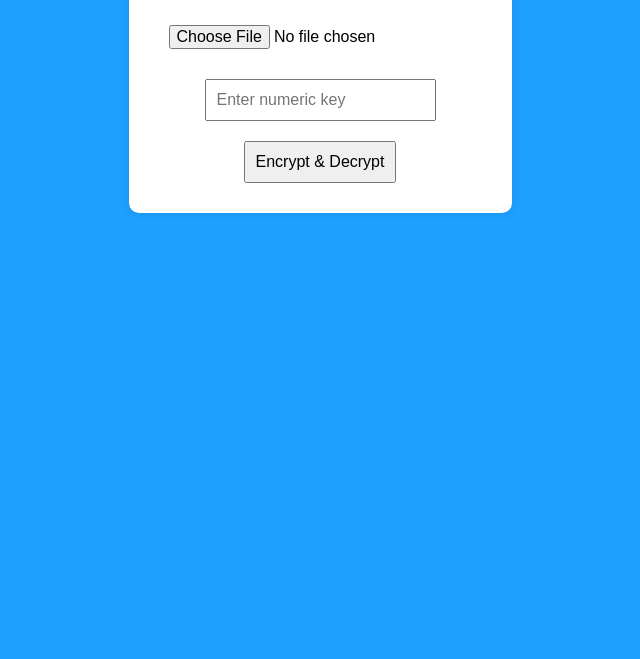
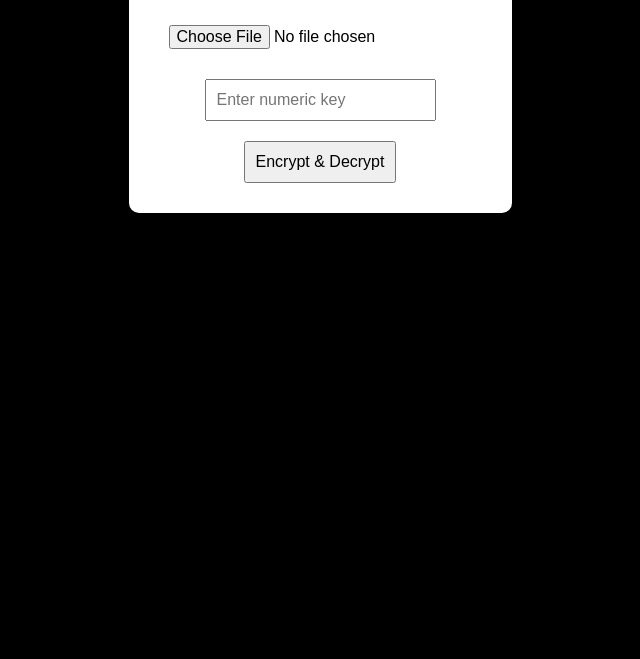
Before and after one commit to CreaterAlankar7/E-key, a plain HTML site: page index.html in a window 1280 px wide. Shown: the part 141-800 px from the top of the page, without its empty margins (320-960 px from the left). Drawn offline with Linux system fonts and the light colour scheme.

Commit message:
Update index.html

```diff
--- a/index.html
+++ b/index.html
@@ -8,7 +8,8 @@
         body {
             font-family: Arial, sans-serif;
             text-align: center;
-            background-color: #1ea0ff;
+/*             background-color: #1ea0ff; */
+            background-color: #000000;
         }
         .container {
             margin-top: 50px;
```
